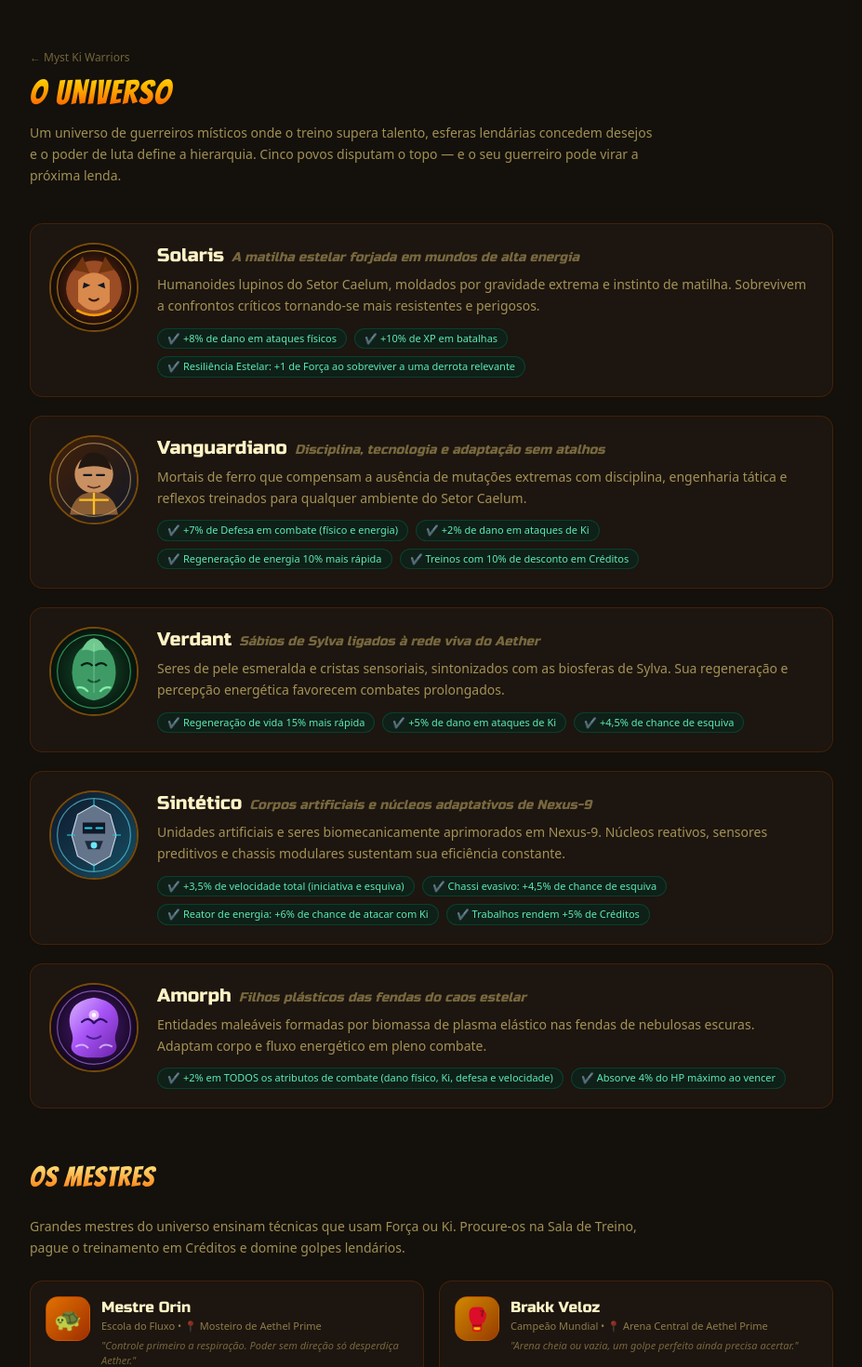
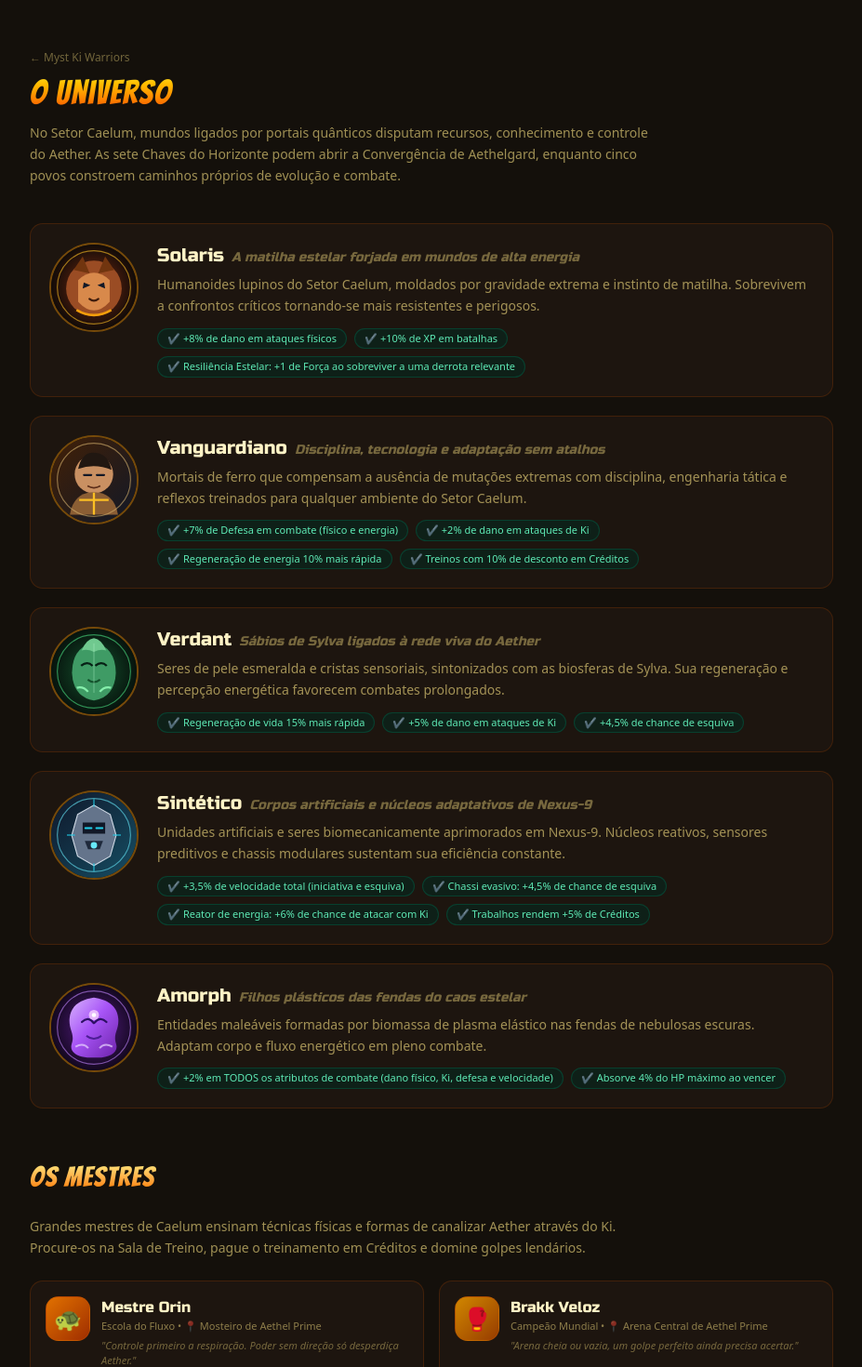
Before and after one commit to kikajima/mysticwarriors, a Next.js app: page /universo in a window 1280 px wide. Shown: the top 1470 px of the page at 93% size, without its empty margins (176-1103 px from the left). Built offline with nearby package versions, Linux system fonts and the light colour scheme; no server answers.

Commit message:
rebrand: rewrite universe introduction

```diff
--- a/src/app/universo/page.tsx
+++ b/src/app/universo/page.tsx
@@ -20,9 +20,7 @@ export default function UniversoPage() {
           O Universo
         </h1>
         <p className="text-amber-200/60 text-sm leading-relaxed mb-10 max-w-2xl">
-          Um universo de guerreiros místicos onde o treino supera talento, esferas lendárias concedem
-          desejos e o poder de luta define a hierarquia. Cinco povos disputam o topo — e o seu guerreiro
-          pode virar a próxima lenda.
+          No Setor Caelum, mundos ligados por portais quânticos disputam recursos, conhecimento e controle do Aether. As sete Chaves do Horizonte podem abrir a Convergência de Aethelgard, enquanto cinco povos constroem caminhos próprios de evolução e combate.
         </p>
 
         {/* Raças */}
@@ -62,7 +60,7 @@ export default function UniversoPage() {
           Os Mestres
         </h2>
         <p className="text-amber-200/60 text-sm mb-6 max-w-2xl leading-relaxed">
-          Grandes mestres do universo ensinam técnicas que usam Força ou Ki. Procure-os na Sala de Treino,
+          Grandes mestres de Caelum ensinam técnicas físicas e formas de canalizar Aether através do Ki. Procure-os na Sala de Treino,
           pague o treinamento em Créditos e domine golpes lendários.
         </p>
         <div className="grid grid-cols-1 sm:grid-cols-2 gap-4">
```
